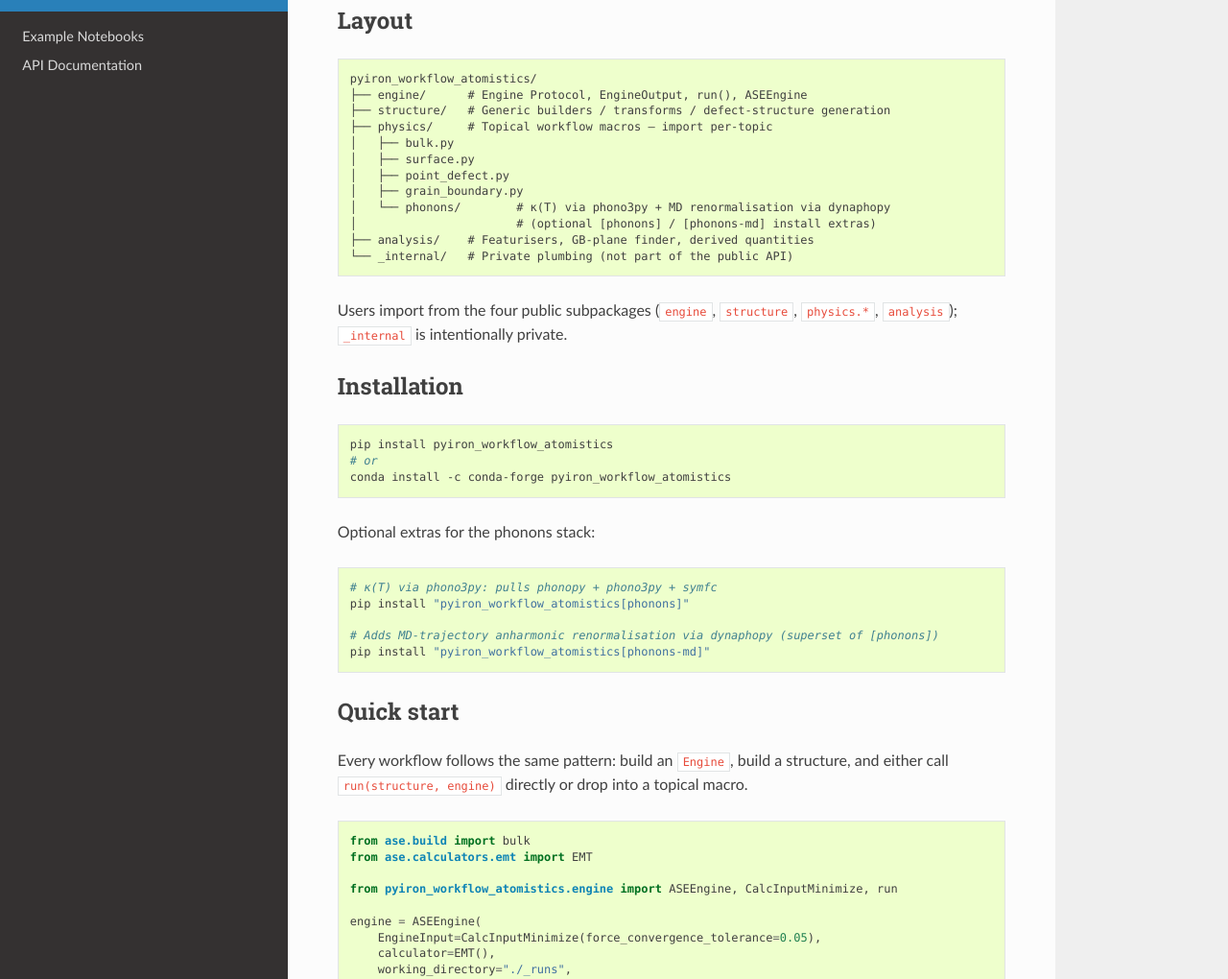
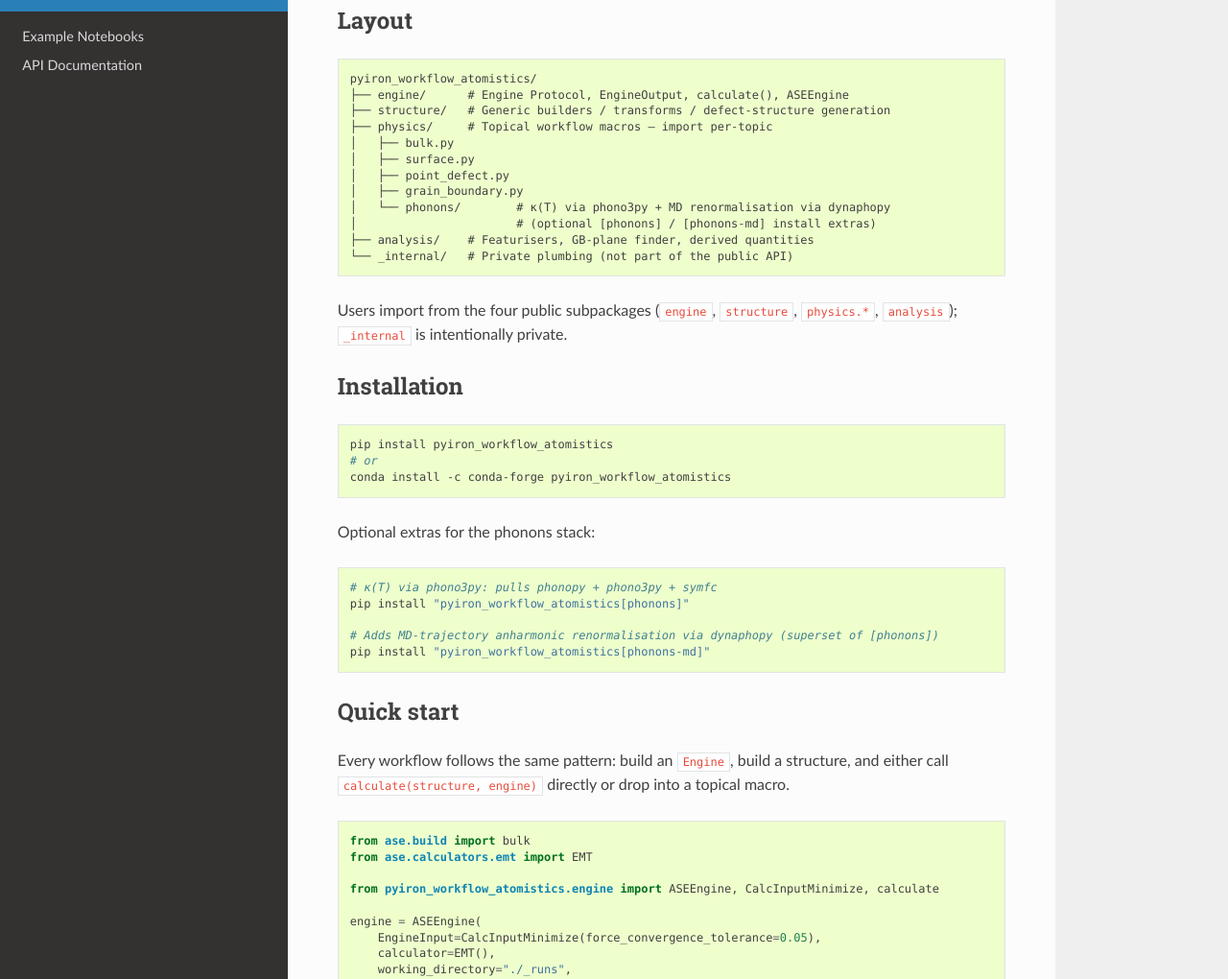
Before and after one commit to pyiron/pyiron_workflow_atomistics, a Sphinx documentation site: the page built from docs/README.md, in a window 1280 px wide and 1400 px high. Shown: the part 357-1377 px from the top of the window at 96% size. Built offline with Sphinx 7.4.7 and the Read the Docs theme 3.1.0, drawn with Linux system fonts in a browser that asks for light colours; some of the changed text lies outside the part shown.

Commit message:
docs(readme): rename stale `run` → `calculate` in engine-layer examples
The engine module renamed `run` to `calculate` (it's now exported as
`calculate` from `pyiron_workflow_atomistics.engine` per the module's
public API). README still showed the old name in:

- Layout's engine/ comment
- Quick start prose + code block (import, function call)
- Engine layer import table

Workflow-level `wf.run()` calls are unchanged — that's the
pyiron_workflow `Node.run()` method on the constructed workflow,
not the engine function.

Co-Authored-By: Claude Opus 4.7 (1M context) <noreply@anthropic.com>

````diff
--- a/docs/README.md
+++ b/docs/README.md
@@ -16,7 +16,7 @@
 
 ```
 pyiron_workflow_atomistics/
-├── engine/      # Engine Protocol, EngineOutput, run(), ASEEngine
+├── engine/      # Engine Protocol, EngineOutput, calculate(), ASEEngine
 ├── structure/   # Generic builders / transforms / defect-structure generation
 ├── physics/     # Topical workflow macros — import per-topic
 │   ├── bulk.py
@@ -51,13 +51,13 @@ pip install "pyiron_workflow_atomistics[phonons-md]"
 
 ## Quick start
 
-Every workflow follows the same pattern: build an `Engine`, build a structure, and either call `run(structure, engine)` directly or drop into a topical macro.
+Every workflow follows the same pattern: build an `Engine`, build a structure, and either call `calculate(structure, engine)` directly or drop into a topical macro.
 
 ```python
 from ase.build import bulk
 from ase.calculators.emt import EMT
 
-from pyiron_workflow_atomistics.engine import ASEEngine, CalcInputMinimize, run
+from pyiron_workflow_atomistics.engine import ASEEngine, CalcInputMinimize, calculate
 
 engine = ASEEngine(
     EngineInput=CalcInputMinimize(force_convergence_tolerance=0.05),
@@ -66,7 +66,7 @@ engine = ASEEngine(
 )
 
 structure = bulk("Cu", "fcc", a=3.6, cubic=True)
-node = run(structure, engine=engine)
+node = calculate(structure, engine=engine)
 node.run()
 
 out = node.outputs.engine_output.value           # EngineOutput dataclass
@@ -81,7 +81,7 @@ print(out.final_energy, out.converged)
 from pyiron_workflow_atomistics.engine import (
     Engine,              # the Protocol every backend implements (runtime-checkable)
     EngineOutput,        # @dataclass returned by every engine call
-    run,                 # the single workflow node: run(structure, engine)
+    calculate,           # the single workflow node: calculate(structure, engine)
     subengine,           # @as_function_node wrapper around engine.with_working_directory
     subdir_path,         # @as_function_node returning os.path.join(engine.wd, subdir)
     CalcInputStatic,
````
